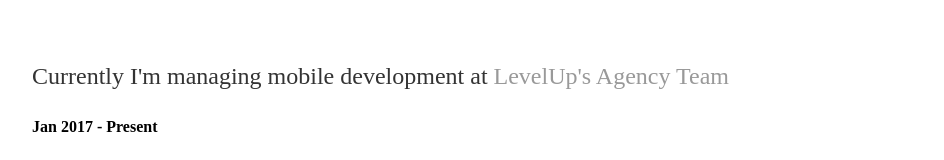
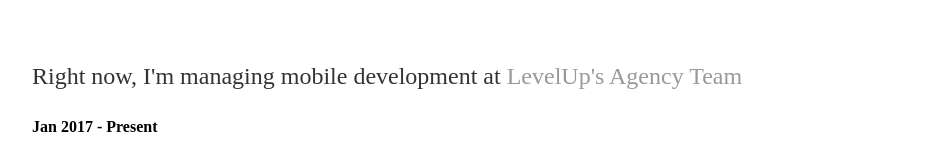
Before and after one commit to dodongo/dodongo.github.io, a plain HTML site: page about/index.html in a window 1280 px wide. Shown: the top 160 px of the page, without its empty margins (160-1104 px from the left). Drawn offline with Linux system fonts and the light colour scheme.

Commit message:
Update index.html

```diff
--- a/about/index.html
+++ b/about/index.html
@@ -5,7 +5,7 @@
     <link rel="stylesheet" type="text/css" href="/css/main.css"/>
   </head>
   <body>
-    <p>Currently I'm managing mobile development at <a href="https://www.thelevelup.com/agency">LevelUp's Agency Team</a></p>
+    <p>Right now, I'm managing mobile development at <a href="https://www.thelevelup.com/agency">LevelUp's Agency Team</a></p>
     <h4>Jan 2017 - Present</h4>
     <p>Previously, I worked on LevelUp's <a href="https://www.thelevelup.com/agency">Agency Team</a>, and <a href="https://www.thelevelup.com/">Consumer Team</a> building client apps, and the <a href="https://itunes.apple.com/us/app/levelup-skip-the-line-every-time/id424121785?mt=8">LevelUp App</a> as a core iOS engineer.</p>
     <h4>Sep 2013 - Jan 2017</h4>
```
